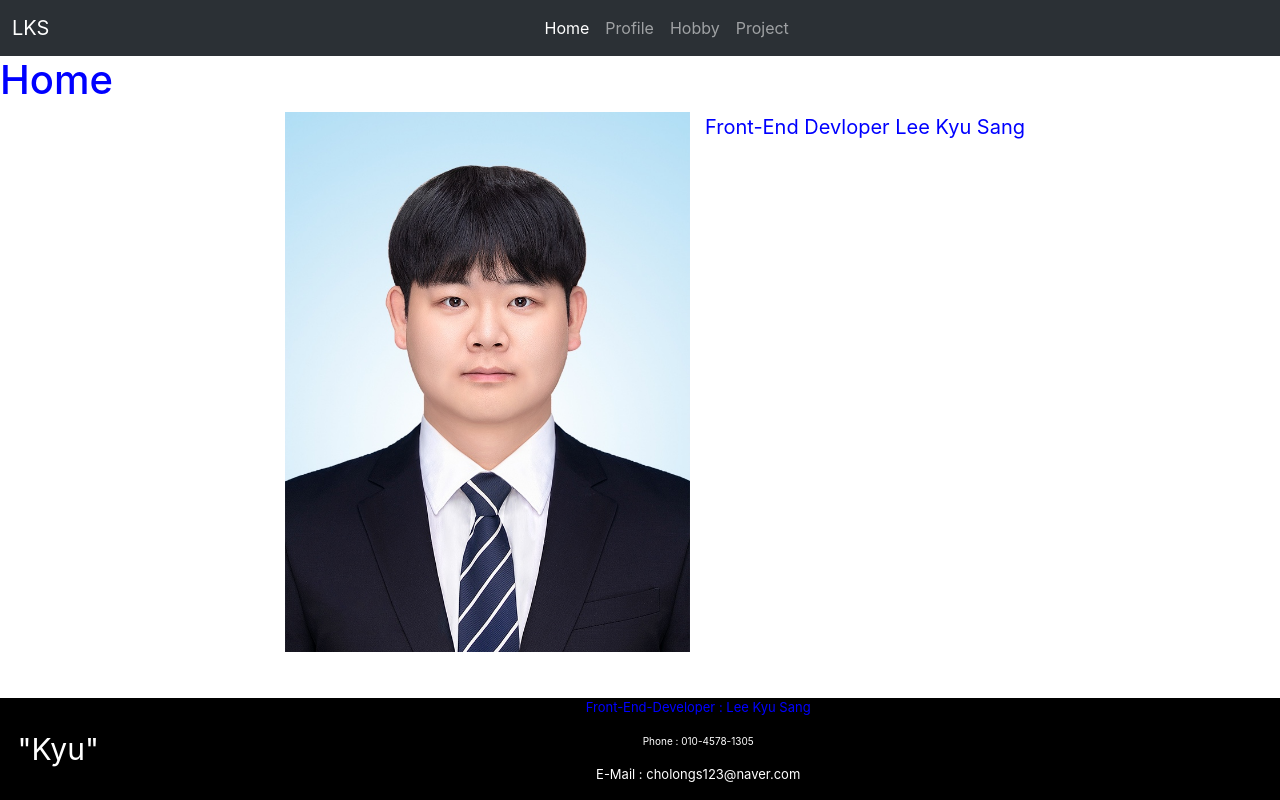
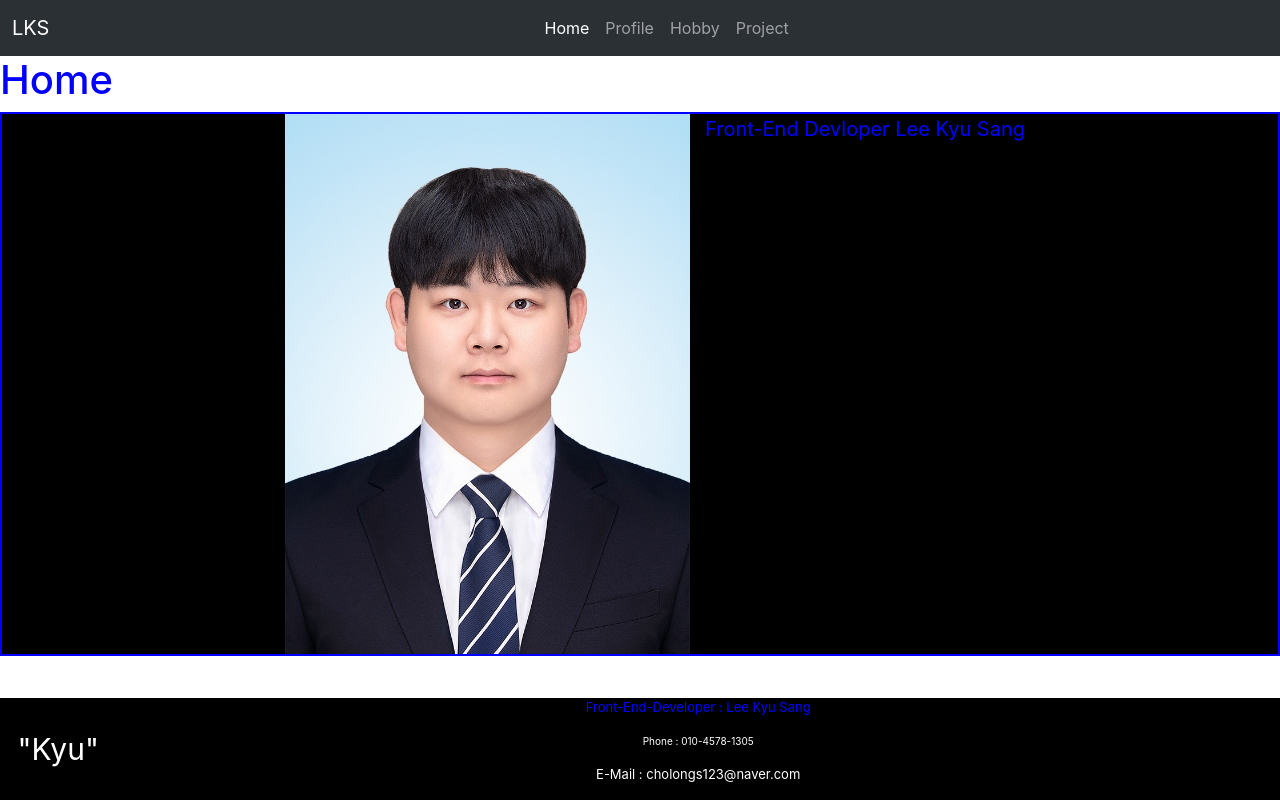
Before and after one commit to kyusang0330/react-self-introduction, a React (Create React App) app: page / in a window 1280 px wide. Built offline with nearby package versions, Linux system fonts and the light colour scheme.

Commit message:
style-component

```diff
--- a/src/styles/home_styled.js
+++ b/src/styles/home_styled.js
@@ -1,6 +1,9 @@
 import styled from "styled-components";
 
-const HomeContainer = styled.div``;
+const HomeContainer = styled.div`
+  border: 2px solid blue;
+  background-color: black;
+`;
 
 const HomeInfo = styled.div`
   display: flex;
```
